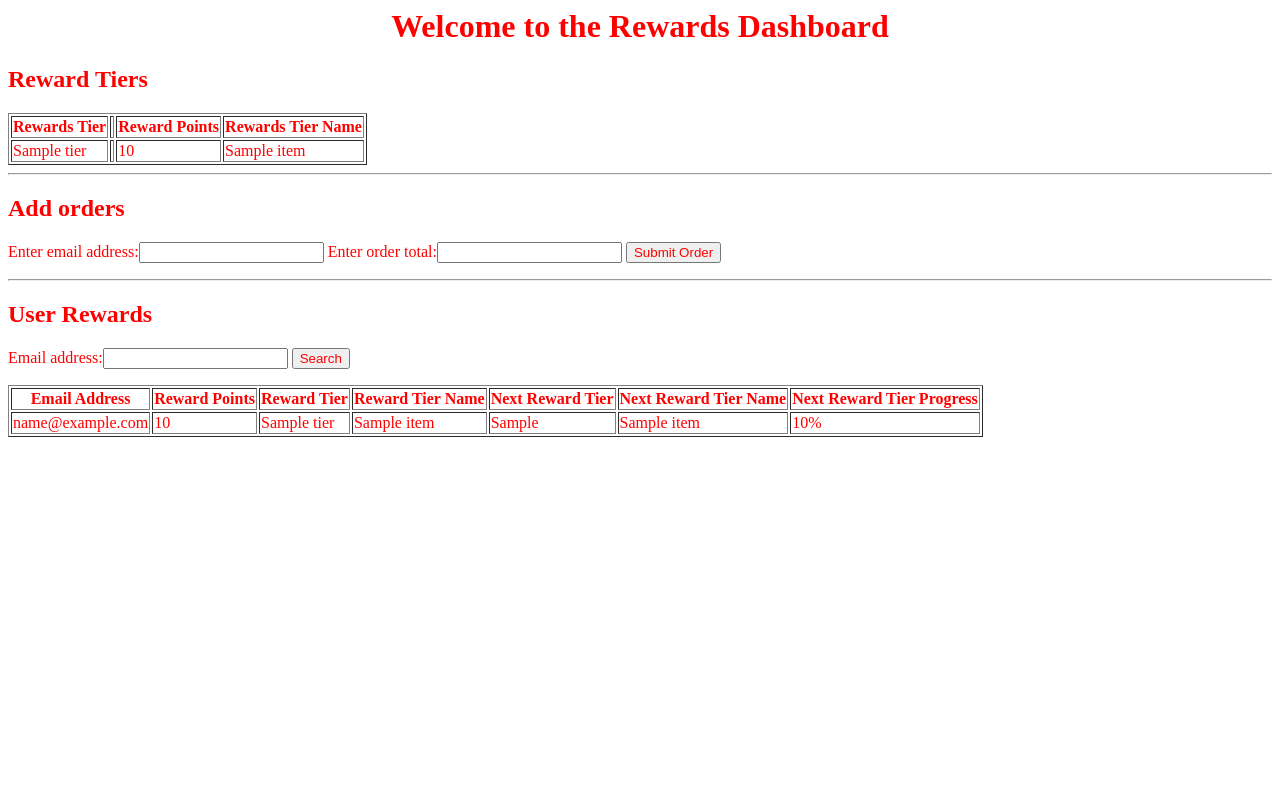
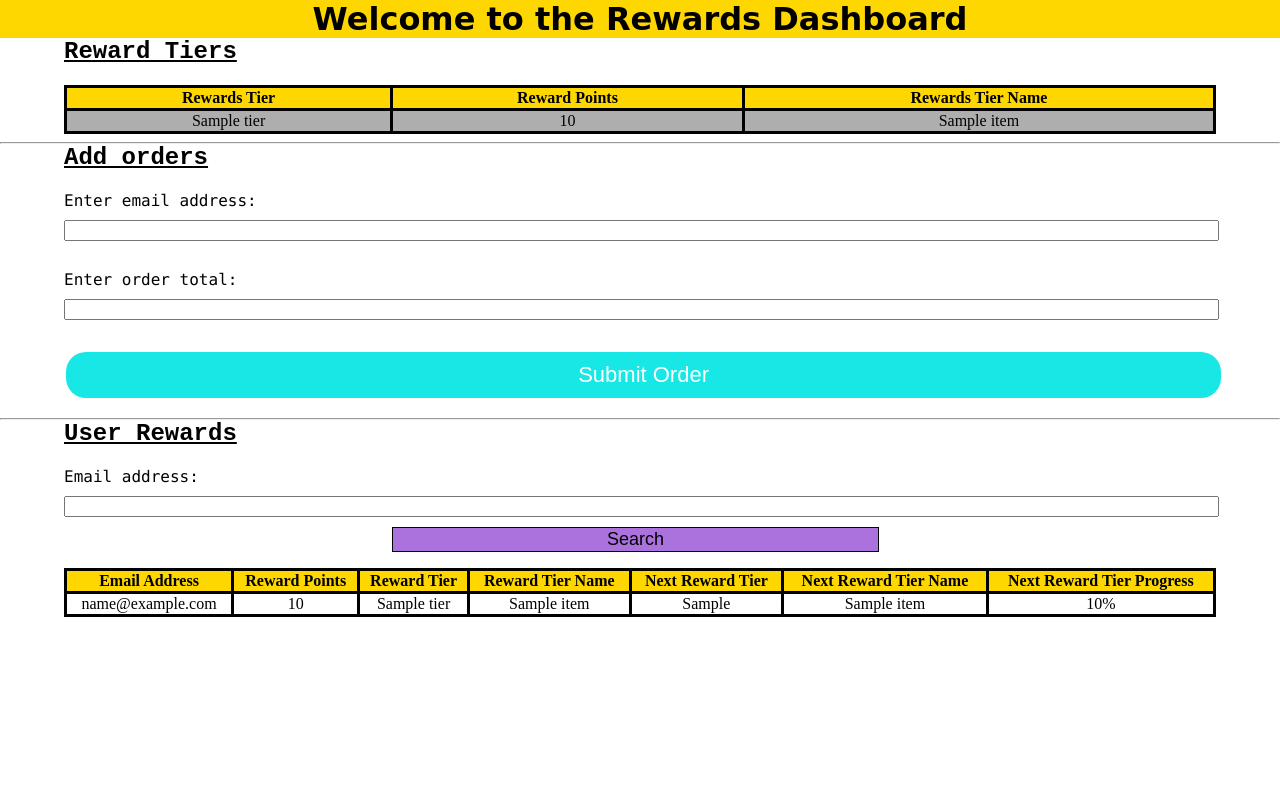
Before and after one commit to URBN-Interview/platform-services-python-test, a Django app: page /rewards/ in a window 1280 px wide; the page is wider, and only the part inside the window is pictured. Run offline with Django 3.2, Linux system fonts and the light colour scheme; tables that the repository leaves empty hold one stand-in row (values such as "Sample post"); a database or web service that is not in the repository returns one stand-in record (values such as "Sample title"); data that the repository does not hold is empty.

Commit message:
[Commit-11] Finished styling for webpage, added some error handling for form submission if an HTTP error occurs or if an email doesn't exist in the search form

```diff
--- a/source/RewardsUI/rewards/forms.py
+++ b/source/RewardsUI/rewards/forms.py
@@ -1,10 +1,11 @@
 from django import forms
+from django.utils.safestring import mark_safe
 
 
 class OrderForm(forms.Form):
-    email = forms.CharField(max_length=200, label="Enter email address")
-    order_total = forms.FloatField(label="Enter order total", min_value=0.0)
+    email = forms.CharField(max_length=200, label=mark_safe("Enter email address: "), label_suffix="")
+    order_total = forms.FloatField(label=mark_safe("<br/><br/>Enter order total: "), min_value=0.0, label_suffix="")
 
 
 class UserFilterForm(forms.Form):
-    email = forms.CharField(max_length=200, label="Email address")
+    email = forms.CharField(max_length=200, label="Email address: ", label_suffix="")
--- a/source/RewardsUI/rewards/index.html
+++ b/source/RewardsUI/rewards/index.html
@@ -9,13 +9,13 @@
         <h2>Reward Tiers</h2>
         <table border="1">
             <tr>
-                <th>Rewards Tier<th>
+                <th>Rewards Tier</th>
                 <th>Reward Points</th>
                 <th>Rewards Tier Name</th>
             </tr>
             {% for reward in rewards_data %}
                 <tr>
-                    <td>{{ reward.tier }}<td>
+                    <td>{{ reward.tier }}</td>
                     <td>{{ reward.points }}</td>
                     <td>{{ reward.rewardName }}</td>
                 </tr>
@@ -28,7 +28,8 @@
         <form action="" method="post">
             {% csrf_token %}
             {{ order_form }}
-            <input type="submit" value="Submit Order"/>
+            <br/><br/>
+            <input type="submit" value="Submit Order" id="orderButton"/>
         </form>
         <hr>
     </div>
@@ -37,7 +38,7 @@
         <form action="" method="get">
             {% csrf_token %}
             {{ filter_form }}
-            <input type="submit" value="Search"/>
+            <input type="submit" value="Search" id="searchButton"/>
         </form>
         <table border="1">
             <thead>
--- a/source/RewardsUI/rewards/views.py
+++ b/source/RewardsUI/rewards/views.py
@@ -2,7 +2,7 @@ import logging
 
 from django.template.response import TemplateResponse
 from django.views.generic.base import TemplateView
-from django.http import HttpResponseRedirect
+from django.http import HttpResponseRedirect, HttpResponseServerError
 
 from rewards.clients.rewards_service_client import RewardsServiceClient
 from rewards.forms import OrderForm, UserFilterForm
@@ -18,8 +18,12 @@ class RewardsView(TemplateView):
     def get(self, request, *args, **kwargs):
         context = self.get_context_data(**kwargs)
 
-        rewards_data = self.rewards_service_client.get_rewards()
-        customers_data = self.rewards_service_client.get_customers()
+        try:
+            rewards_data = self.rewards_service_client.get_rewards()
+            customers_data = self.rewards_service_client.get_customers()
+        except HttpResponseServerError as e:
+            rewards_data = []
+            customers_data = []
 
         context['rewards_data'] = rewards_data
         context['customers_data'] = customers_data
@@ -29,7 +33,12 @@ class RewardsView(TemplateView):
         filter_form = UserFilterForm(request.GET)
         if filter_form.is_valid():
             filter_email = filter_form.cleaned_data["email"]
-            context['customers_data'] = self.rewards_service_client.get_filtered_customer(filter_email)
+            try:
+                customer_filter = self.rewards_service_client.get_filtered_customer(filter_email)
+                if len(customer_filter) > 0:
+                    context['customers_data'] = customer_filter
+            except HttpResponseServerError as e:
+                self.logger.error('No customer found with email: ' + filter_email + ', aborting...')
 
         for customer in context['customers_data']:
             customer['nextTierProgress'] = int(customer['nextTierProgress'] * 100)
--- a/source/RewardsUI/static/style.css
+++ b/source/RewardsUI/static/style.css
@@ -1,7 +1,111 @@
-* {
-    color: red;
+html, body {
+    box-sizing: border-box;
+    margin: 0;
+    width: 100%;
+    height: 100%;
+    display:block;
+}
+
+div {
+    background-size: 100%, 100%;
+}
+
+div:nth-child(odd) {
+    padding-top: 0%;
+}
+
+hr, h1 {
+    margin-bottom: 0%
 }
 
 h1 {
     text-align: center;
+    font-family: "Brush Script MT", cursive;
+    background-color: gold;
 }
+
+h2 {
+    font-family: "Courier New", Monospace;
+    margin-left: 5%;
+    margin-top: 0%;
+    text-decoration: underline;
+}
+
+table {
+    align: center;
+    width: 90%;
+    border-collapse: collapse;
+}
+
+table, th, td {
+    margin-left: auto;
+    margin-right: auto;
+    border: 3px solid;
+}
+
+th {
+    background-color: gold;
+}
+
+tr:nth-child(even) {
+    background-color: #AEAEAE;
+}
+
+tr:nth-child(odd) {
+    background-color: white;
+}
+
+tr:hover {
+    background-color: lightblue;
+}
+
+td {
+    text-align: center;
+}
+
+form {
+    margin-left: 5%;
+}
+
+form label {
+    font-family: "Lucida console", Monospace;
+}
+
+form input[type="text"], input[type="number"] {
+    margin: 10px 0px;
+    width: 95%;
+}
+
+#orderButton {
+    background-color: #17E7E5;
+    border: 1px;
+    border-radius: 20px;
+    color: white;
+    padding: 10px 20px;
+    text-decoration: none;
+    text-align: center;
+    margin: 4px 2px;
+    font-size: 22px;
+    width: 95%;
+    cursor: pointer;
+}
+
+#orderButton:hover {
+    background-color: #14BCBB;
+}
+
+#searchButton {
+    margin-left: 27%;
+    margin-right: 40%;
+    text-align: center;
+    font-size: 18px;
+    width: 40%;
+    background-color: #AB72DE;
+    border: 1px solid black;
+    cursor: pointer;
+}
+
+#searchButton:hover {
+    border: 1px solid black;
+    background-color: lightgray;
+}
```
